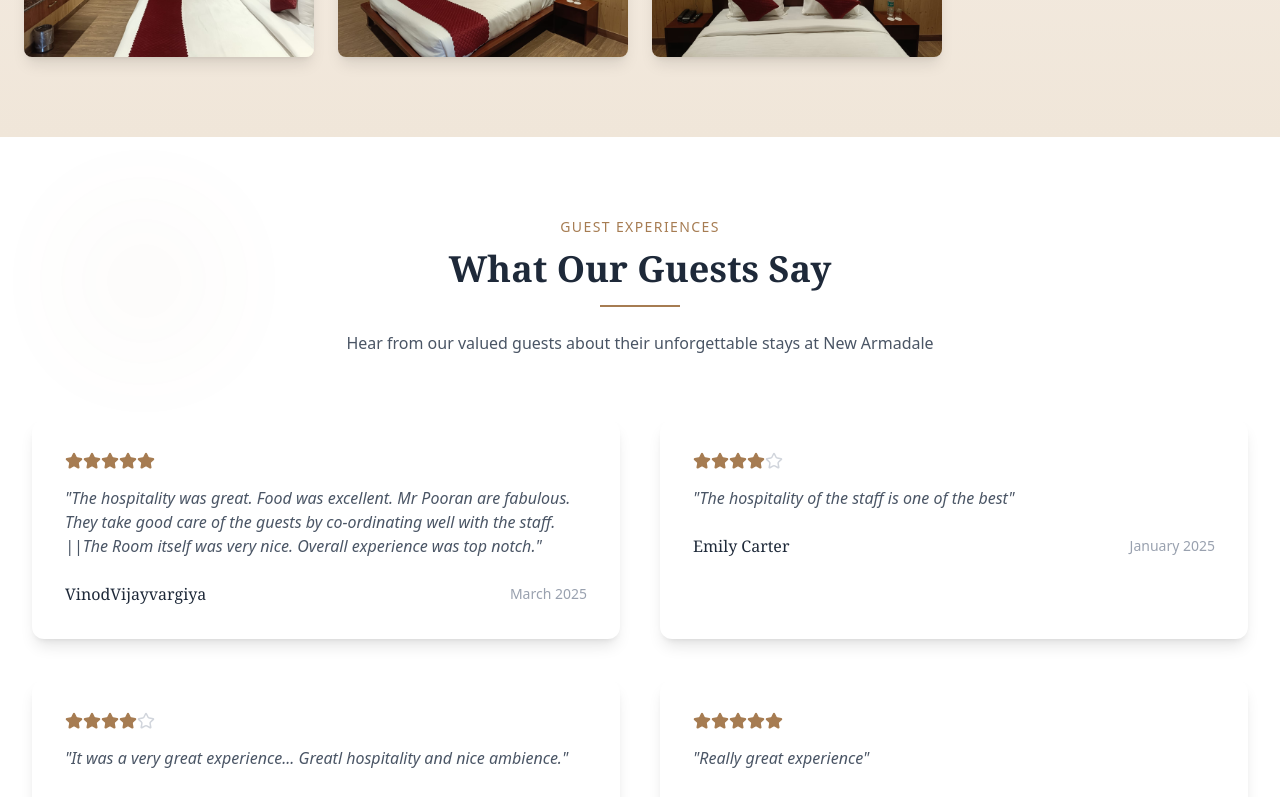
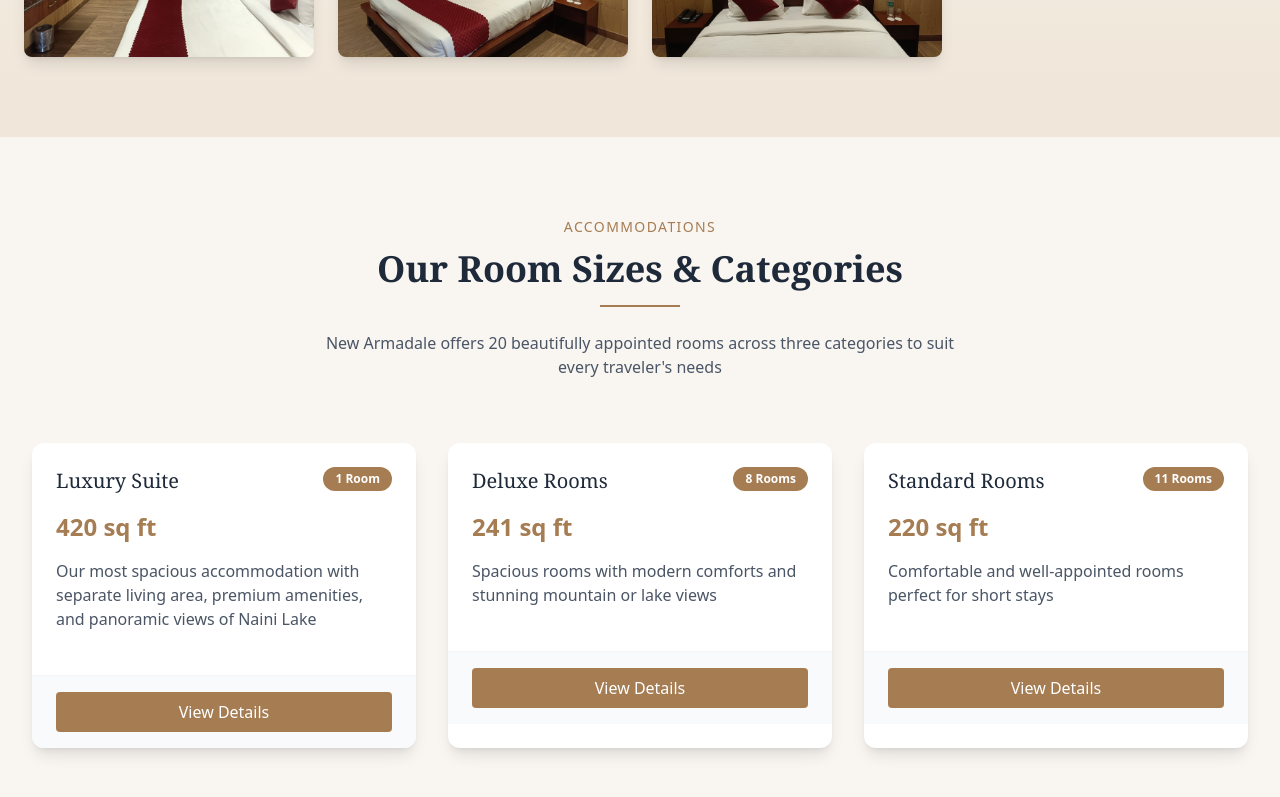
Before and after one commit to brijwasiharshit/new_armadale, a React (Vite) app: page / in a window 1280 px wide. Shown: the part 3540-4337 px from the top of the page. Built offline with nearby package versions, Linux system fonts and the light colour scheme.

Commit message:
room sizes added

```diff
--- a/src/App.jsx
+++ b/src/App.jsx
@@ -8,7 +8,7 @@ import ServicesSection from "./components/ServiceSection";
 import StatsSection from "./components/StatsSection";
 import FacilitiesSection from "./components/FacilitiesSection";
 import GallerySection from "./components/GallerySection";
-
+import RoomSize from "./components/RoomSize";
 import Footer from "./components/Footer";
 import TestimonialsSection from "./components/TestimonialsSection";
 
@@ -22,6 +22,7 @@ function App() {
       <StatsSection />
       <FacilitiesSection />
       <GallerySection />
+      <RoomSize />
       <TestimonialsSection />
       <Footer />
       </div>
--- /dev/null
+++ b/src/components/RoomSize.jsx
@@ -0,0 +1,68 @@
+const RoomSizesSection = () => {
+  const roomTypes = [
+    {
+      name: "Luxury Suite",
+      size: "420 sq ft",
+      count: 1,
+      description: "Our most spacious accommodation with separate living area, premium amenities, and panoramic views of Naini Lake"
+    },
+    {
+      name: "Deluxe Rooms",
+      size: "241 sq ft",
+      count: 8,
+      description: "Spacious rooms with modern comforts and stunning mountain or lake views"
+    },
+    {
+      name: "Standard Rooms",
+      size: "220 sq ft",
+      count: 11,
+      description: "Comfortable and well-appointed rooms perfect for short stays"
+    }
+  ];
+
+  return (
+    <section id="rooms" className="py-20 bg-[#f9f6f2]">
+      <div className="max-w-7xl mx-auto px-6 sm:px-8">
+        {/* Section Header */}
+        <div className="text-center mb-16">
+          <p className="text-sm uppercase tracking-widest text-[#A67C52] mb-3">Accommodations</p>
+          <h2 className="text-3xl md:text-4xl font-serif font-semibold text-gray-800 mb-4">
+            Our Room Sizes & Categories
+          </h2>
+          <div className="w-20 h-0.5 bg-[#A67C52] mx-auto"></div>
+          <p className="mt-6 text-gray-600 max-w-2xl mx-auto">
+            New Armadale offers 20 beautifully appointed rooms across three categories to suit every traveler's needs
+          </p>
+        </div>
+
+        {/* Room Size Cards */}
+        <div className="grid grid-cols-1 md:grid-cols-3 gap-8">
+          {roomTypes.map((room, index) => (
+            <div key={index} className="bg-white rounded-xl overflow-hidden shadow-lg hover:shadow-xl transition duration-300">
+              <div className="p-6">
+                <div className="flex justify-between items-start mb-4">
+                  <h3 className="text-xl font-serif font-medium text-gray-800">{room.name}</h3>
+                  <span className="bg-[#A67C52] text-white text-xs font-bold px-3 py-1 rounded-full">
+                    {room.count} {room.count === 1 ? 'Room' : 'Rooms'}
+                  </span>
+                </div>
+                <div className="text-2xl font-bold text-[#A67C52] mb-4">{room.size}</div>
+                <p className="text-gray-600 mb-5">{room.description}</p>
+
+              </div>
+              <div className="bg-gray-50 px-6 py-4 border-t border-gray-100">
+                <button className="w-full bg-[#A67C52] hover:bg-[#8c6840] text-white font-medium py-2 px-4 rounded transition duration-300">
+                  View Details
+                </button>
+              </div>
+            </div>
+          ))}
+        </div>
+
+
+      </div>
+    </section>
+  );
+};
+
+export default RoomSizesSection;
```
